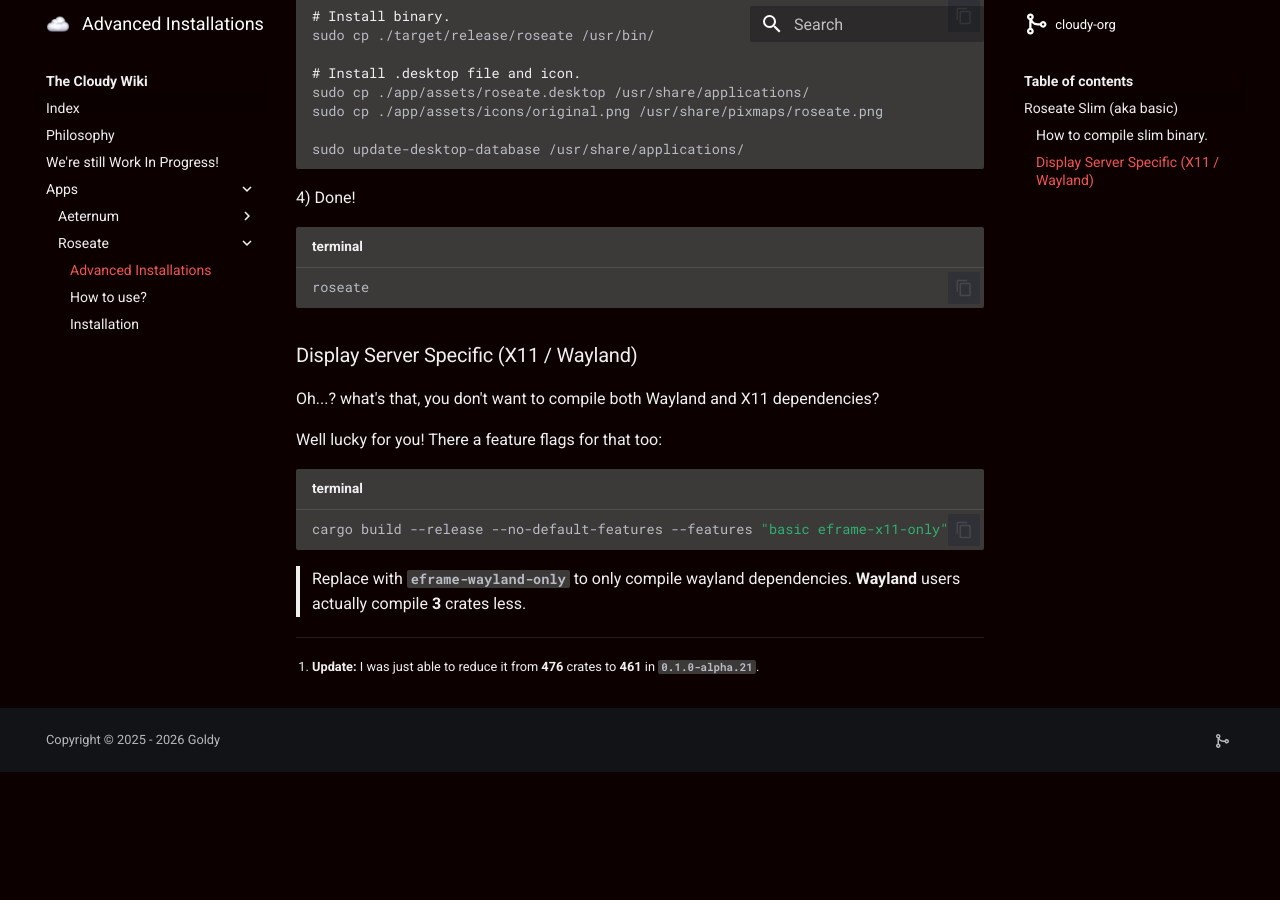
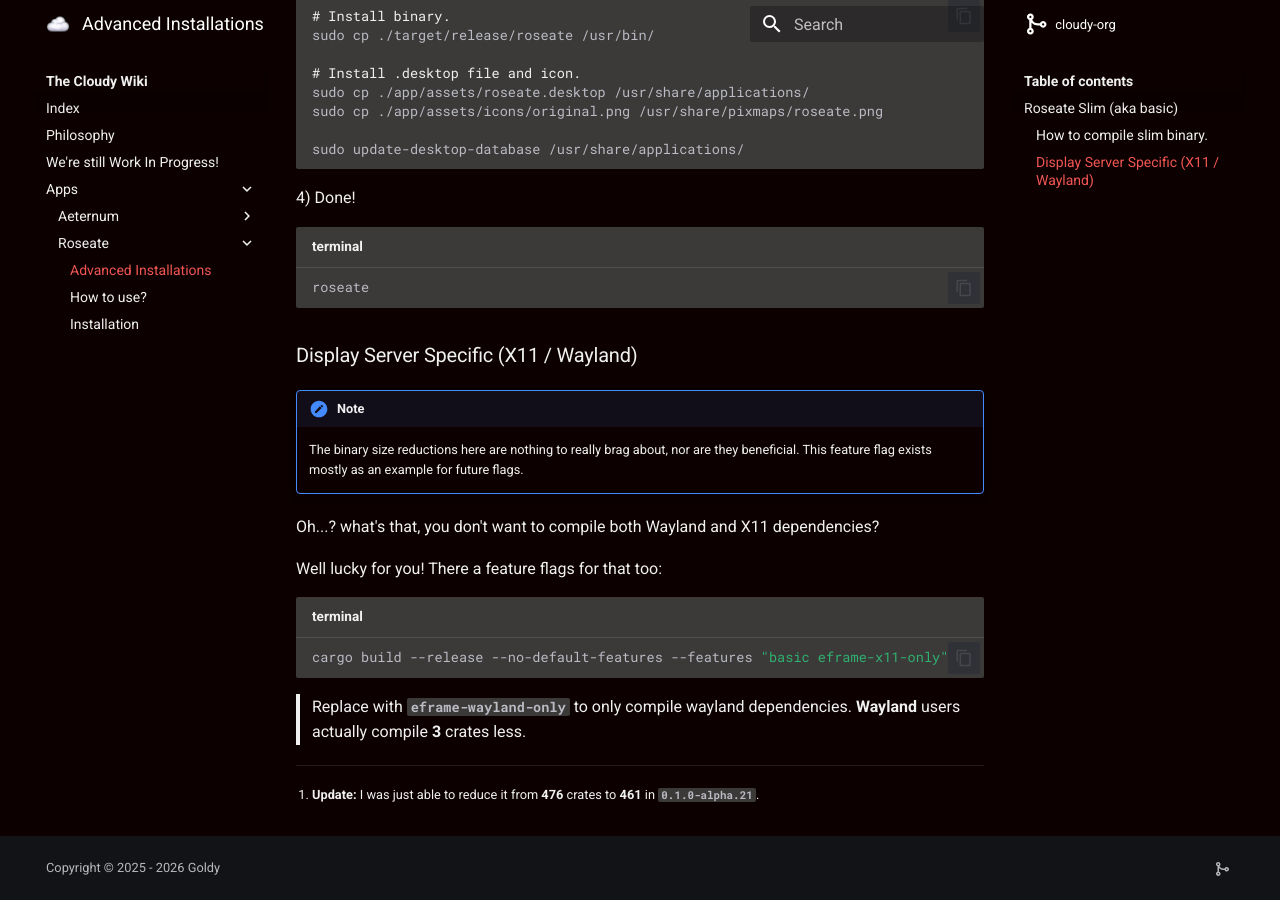
Before and after one commit to cloudy-org/wiki, an MkDocs documentation site: the page built from docs/apps/roseate/advanced_installs.md, in a window 1280 px wide and 900 px high, scrolled down 1680 px. Built offline with MkDocs 1.6.1 and Material for MkDocs 9.7.7, drawn with Linux system fonts in a browser that asks for light colours; before the commit the page ends 2452 px from its top, so only the background shows below that.

Commit message:
docs(roseate): add notice on no real  binary size reductions

````diff
--- a/docs/apps/roseate/advanced_installs.md
+++ b/docs/apps/roseate/advanced_installs.md
@@ -60,6 +60,11 @@ roseate
 ```
 
 ### Display Server Specific (X11 / Wayland)
+
+!!! note
+    The binary size reductions here are nothing to really brag about, nor are they beneficial.
+    This feature flag exists mostly as an example for future flags.
+
 Oh...? what's that, you don't want to compile both Wayland and X11 dependencies?
 
 Well lucky for you! There a feature flags for that too:
````
